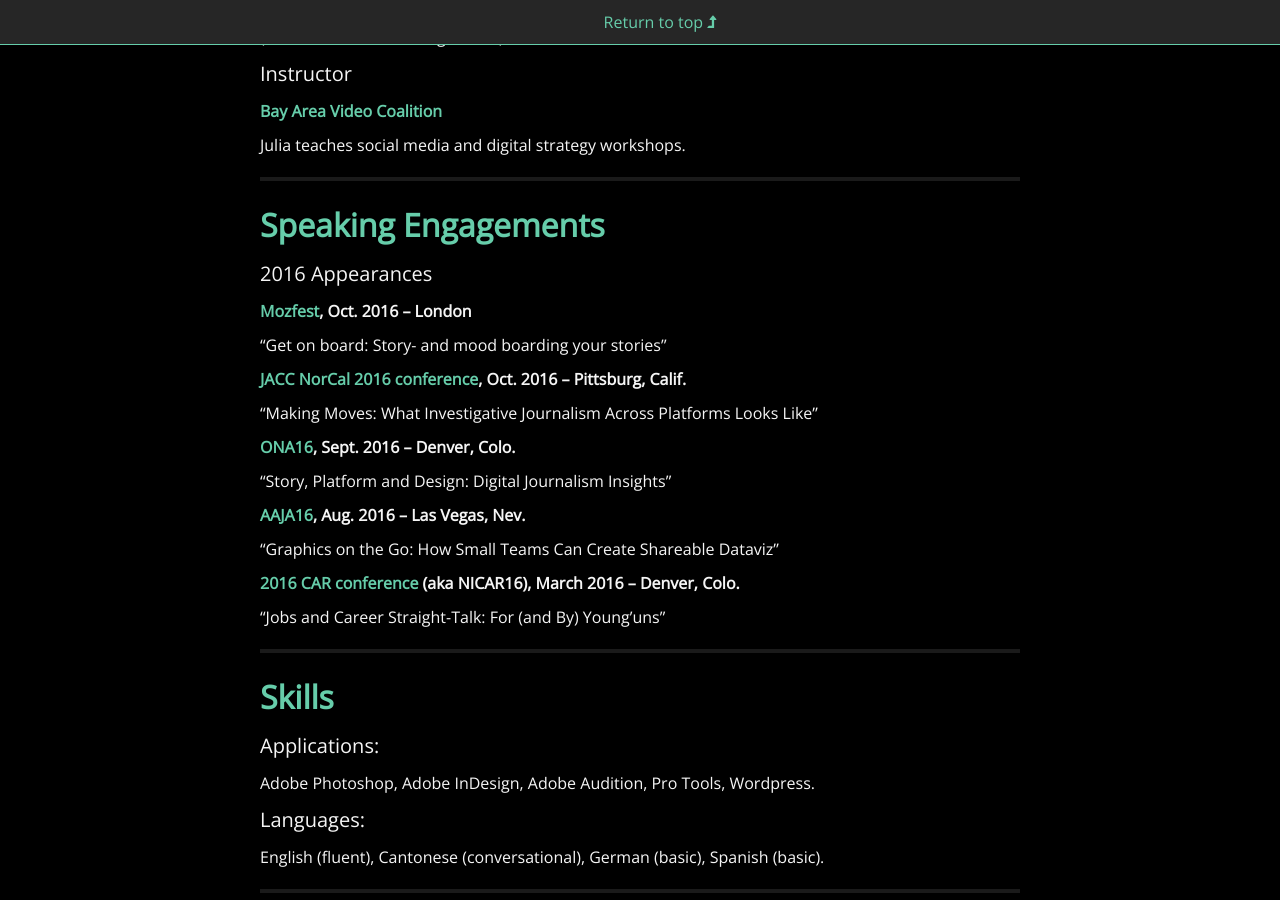
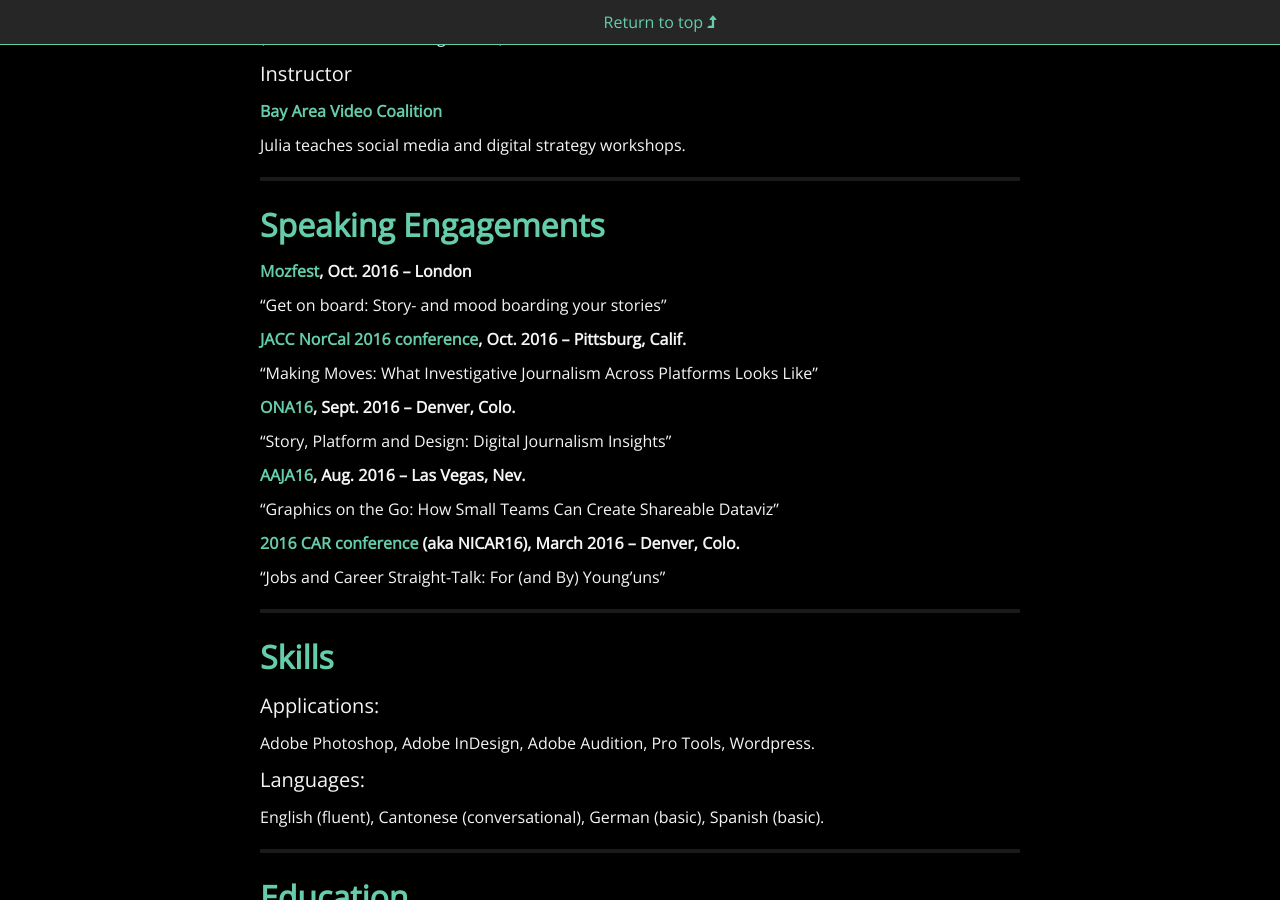
Before and after one commit to juliachanb/juliachanb.github.io, a Jekyll site: the page built from pages/resume.md, in a window 1280 px wide and 900 px high, scrolled down 2864 px. Built offline with Jekyll 4.4.1, drawn with Linux system fonts in a browser that asks for light colours; nearby versions of some CDN libraries; some web fonts are replaced.

Commit message:
deleted 2016 appearances

```diff
--- a/pages/resume.md
+++ b/pages/resume.md
@@ -112,7 +112,6 @@
 
 ## **Speaking Engagements**
 
-#### 2016 Appearances
 **[Mozfest](https://mozillafestival.org/), Oct. 2016 – London**
 
 “Get on board: Story- and mood boarding your stories”
```
